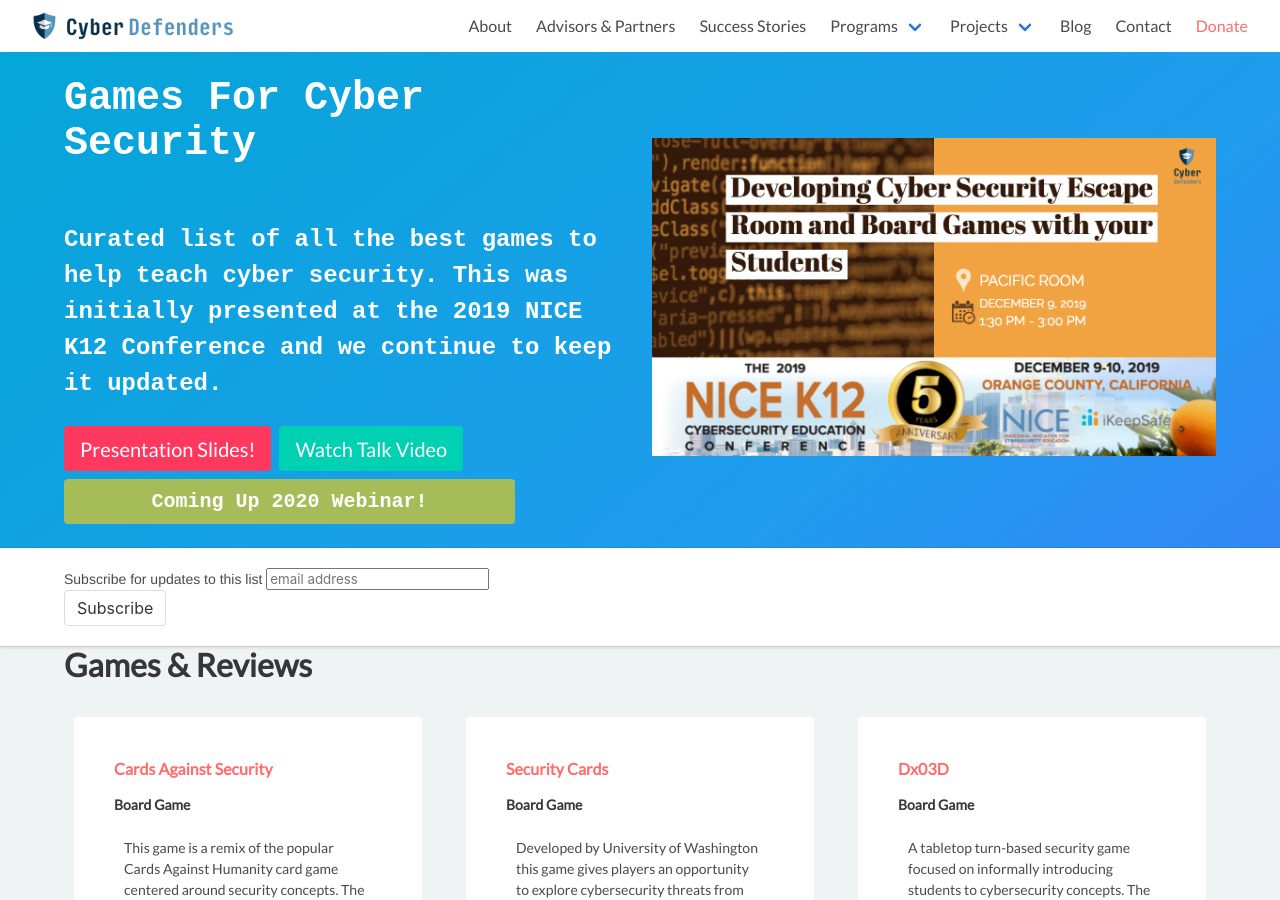
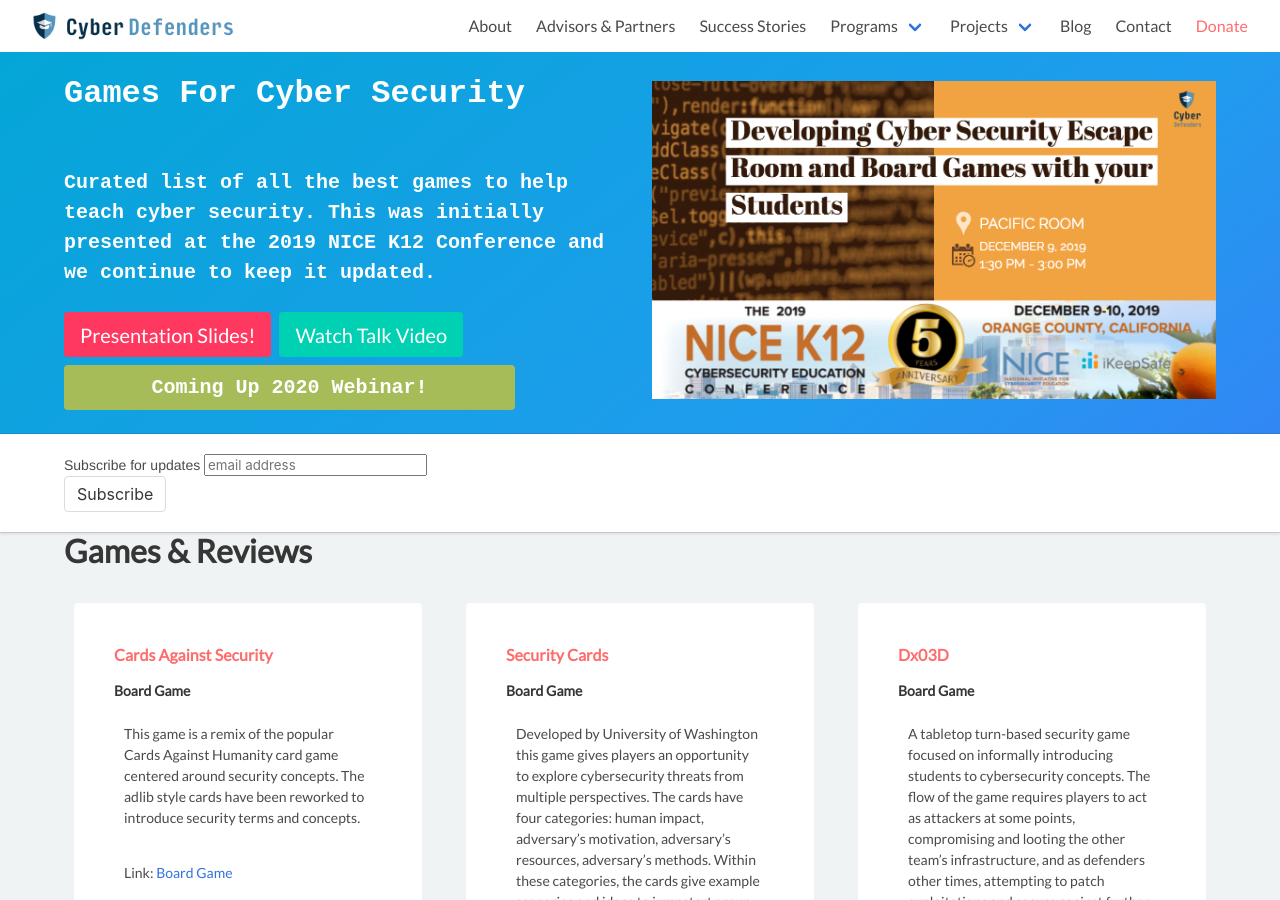
Before and after one commit to cyberdefendersprogram/www-homepage, a Jekyll site: the page built from games4security.html, in a window 1280 px wide and 900 px high. Built offline with Jekyll 4.4.1, drawn with Linux system fonts in a browser that asks for light colours; nearby versions of some CDN libraries; comment, search, counter and statistics services are not loaded.

Commit message:
Update games4security.html

```diff
--- a/games4security.html
+++ b/games4security.html
@@ -8,10 +8,10 @@
             <div class="container">
                 <div class="columns is-vcentered">
                     <div class="column is-half">
-                        <h1 class="title is-middle is-2 is-spaced is-hackathon-h1">
+                        <h1 class="title is-middle is-3 is-spaced is-hackathon-h1">
                             Games For Cyber Security
                         </h1>
-                        <h2 class="subtitle is-4 is-spaced is-hackathon-h3">
+                        <h2 class="subtitle is-5 is-spaced is-hackathon-h3">
                             Curated list of all the best games to help teach cyber security. This was initially presented at the 2019 NICE K12 Conference and we continue to keep it updated.
                         </h2>
                         <div class="buttons is-large">
@@ -39,7 +39,7 @@
         <div id="mc_embed_signup">
         <form action="https://medium.us18.list-manage.com/subscribe/post?u=e5da77de24f00c0773685439c&amp;id=24c26410b6" method="post" id="mc-embedded-subscribe-form" name="mc-embedded-subscribe-form" class="validate" target="_blank" novalidate>
             <div id="mc_embed_signup_scroll">
-            <label for="mce-EMAIL">Subscribe for updates to this list</label>
+            <label for="mce-EMAIL">Subscribe for updates</label>
             <input type="email" value="" name="EMAIL" class="email" id="mce-EMAIL" placeholder="email address" required>
             <!-- real people should not fill this in and expect good things - do not remove this or risk form bot signups-->
             <div style="position: absolute; left: -5000px;" aria-hidden="true"><input type="text" name="b_e5da77de24f00c0773685439c_24c26410b6" tabindex="-1" value=""></div>
```
